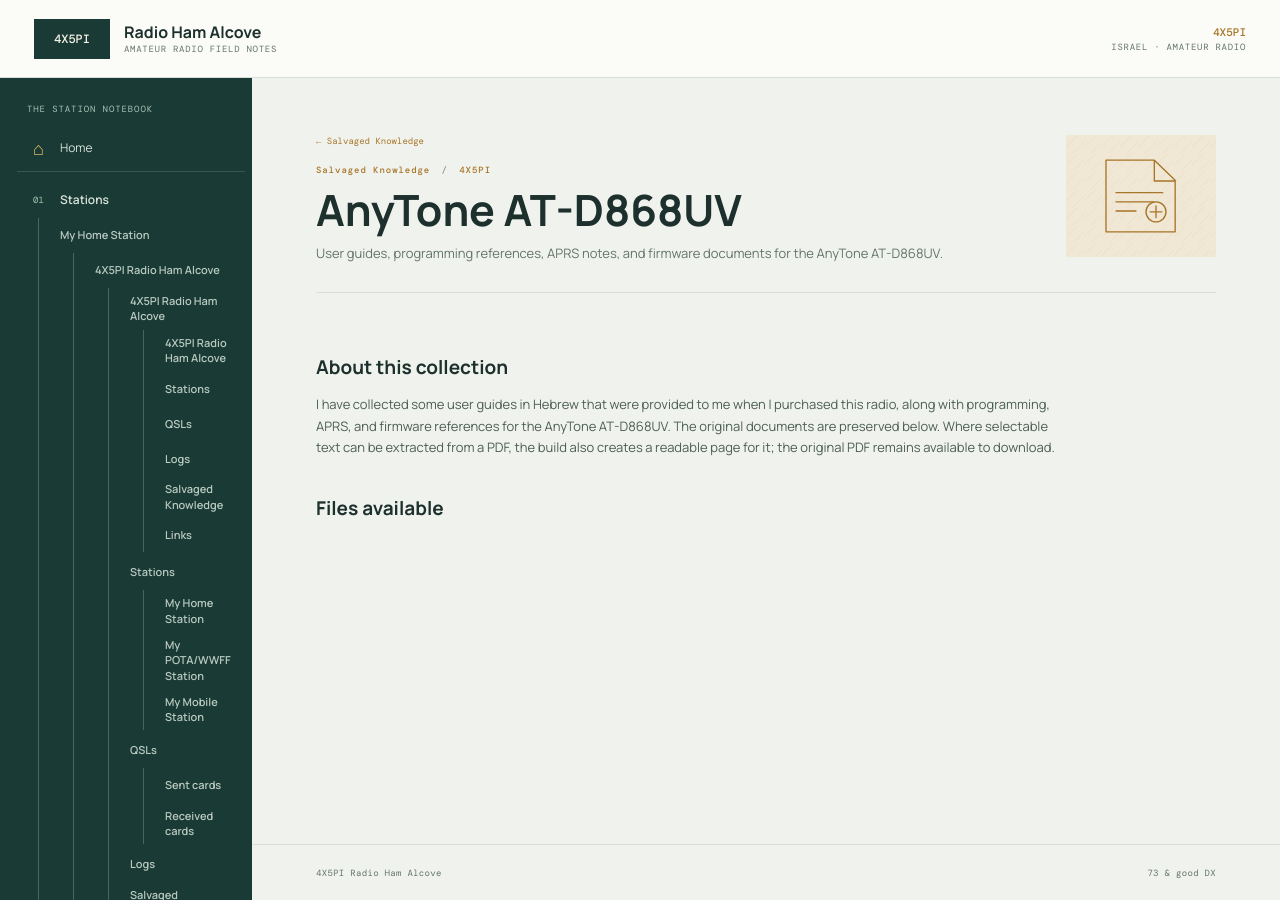
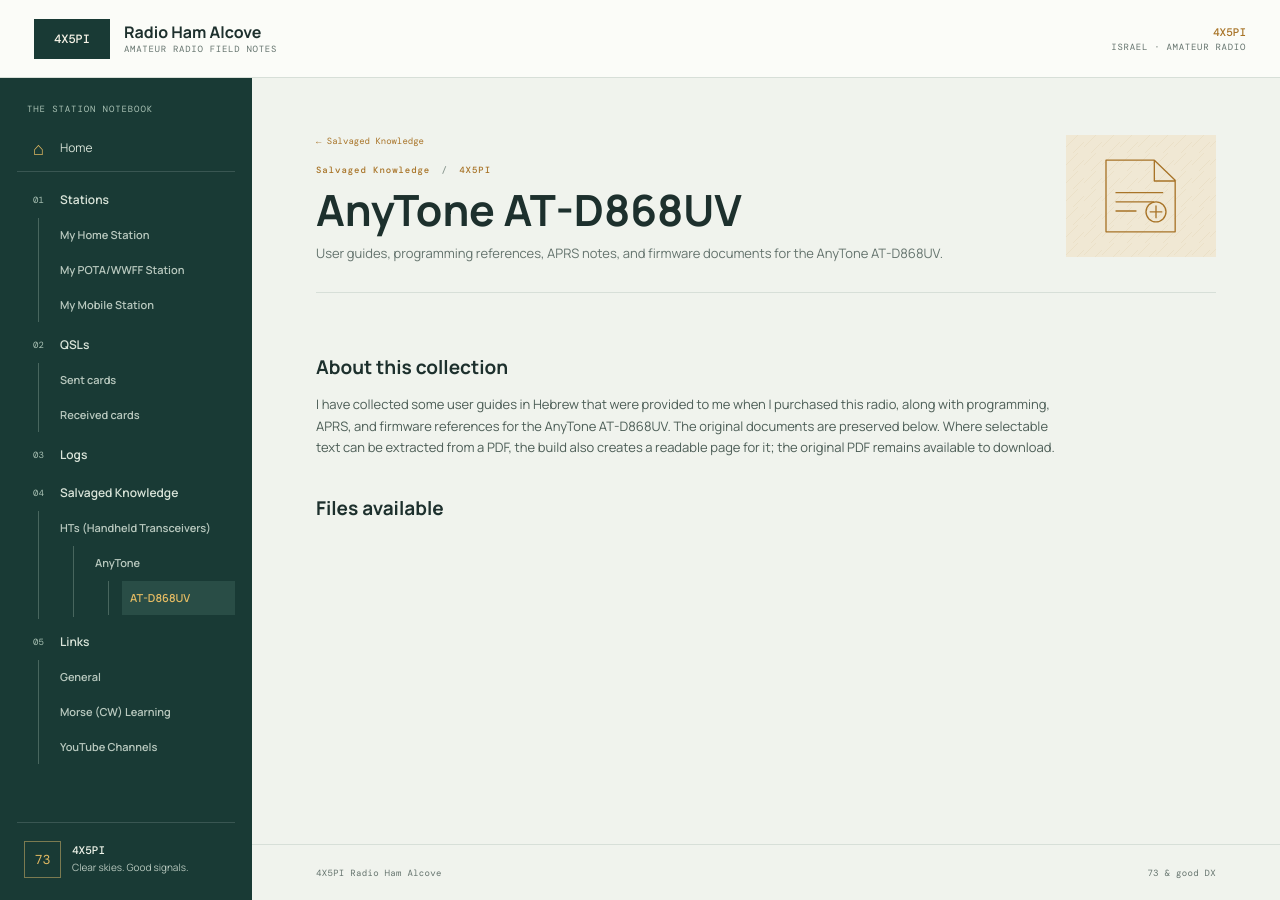
Before and after one commit to abutbul/4X5PI, a Jekyll site: the page built from salvaged-knowledge/Radios/HTs/Anytone/D868/index.md, in a window 1280 px wide. Built offline with Jekyll 4.4.1, drawn with Linux system fonts in a browser that asks for light colours.

Commit message:
feat: update navigation structure and enhance layout for better organization

```diff
--- a/_data/site.js
+++ b/_data/site.js
@@ -36,7 +36,7 @@ function staticFiles(directory) {
     const encodedPath = relativePath.split("/").map(encodeURIComponent).join("/");
     return [{
       name: entry.name,
-      ext: path.extname(entry.name),
+      extname: path.extname(entry.name),
       path: relativePath,
       url: `/${encodedPath}`
     }];
--- a/_layouts/default.html
+++ b/_layouts/default.html
@@ -16,36 +16,44 @@
         {% for top_item in top_pages %}
           <div class="nav-node nav-depth-0{% if page.nav_key == top_item.nav_key %} is-current{% endif %}">
             <a class="nav-parent" href="{{ top_item.url | relative_url }}"{% if page.url == top_item.url %} aria-current="page"{% endif %}><span class="nav-index">{{ top_item.nav_order | prepend: "0" }}</span><span>{{ top_item.nav_title | default: top_item.title | escape }}</span></a>
+            {% if top_item.nav_key %}
             {% assign level_one = site.pages | where: "parent", top_item.nav_key | sort: "nav_order" %}
             {% if level_one.size > 0 %}<div class="nav-children">
               {% for level_one_item in level_one %}
                 <div class="nav-node nav-depth-1{% if page.nav_key == level_one_item.nav_key %} is-current{% endif %}">
                   <a class="nav-parent" href="{{ level_one_item.url | relative_url }}"{% if page.url == level_one_item.url %} aria-current="page"{% endif %}><span>{{ level_one_item.nav_title | default: level_one_item.title | escape }}</span></a>
+                  {% if level_one_item.nav_key %}
                   {% assign level_two = site.pages | where: "parent", level_one_item.nav_key | sort: "nav_order" %}
                   {% if level_two.size > 0 %}<div class="nav-children">
                     {% for level_two_item in level_two %}
                       <div class="nav-node nav-depth-2{% if page.nav_key == level_two_item.nav_key %} is-current{% endif %}">
                         <a class="nav-parent" href="{{ level_two_item.url | relative_url }}"{% if page.url == level_two_item.url %} aria-current="page"{% endif %}><span>{{ level_two_item.nav_title | default: level_two_item.title | escape }}</span></a>
+                        {% if level_two_item.nav_key %}
                         {% assign level_three = site.pages | where: "parent", level_two_item.nav_key | sort: "nav_order" %}
                         {% if level_three.size > 0 %}<div class="nav-children">
                           {% for level_three_item in level_three %}
                             <div class="nav-node nav-depth-3{% if page.nav_key == level_three_item.nav_key %} is-current{% endif %}">
                               <a class="nav-parent" href="{{ level_three_item.url | relative_url }}"{% if page.url == level_three_item.url %} aria-current="page"{% endif %}><span>{{ level_three_item.nav_title | default: level_three_item.title | escape }}</span></a>
+                              {% if level_three_item.nav_key %}
                               {% assign level_four = site.pages | where: "parent", level_three_item.nav_key | sort: "nav_order" %}
                               {% if level_four.size > 0 %}<div class="nav-children">
                                 {% for level_four_item in level_four %}
                                   <div class="nav-node nav-depth-4{% if page.nav_key == level_four_item.nav_key %} is-current{% endif %}"><a class="nav-parent" href="{{ level_four_item.url | relative_url }}"{% if page.url == level_four_item.url %} aria-current="page"{% endif %}><span>{{ level_four_item.nav_title | default: level_four_item.title | escape }}</span></a></div>
                                 {% endfor %}
                               </div>{% endif %}
+                              {% endif %}
                             </div>
                           {% endfor %}
                         </div>{% endif %}
+                        {% endif %}
                       </div>
                     {% endfor %}
                   </div>{% endif %}
+                  {% endif %}
                 </div>
               {% endfor %}
             </div>{% endif %}
+            {% endif %}
           </div>
         {% endfor %}
       </nav>
--- a/_layouts/page.html
+++ b/_layouts/page.html
@@ -28,7 +28,7 @@ layout: default
   </header>
   {% if page.generated_pdf_page and page.source_pdf_url %}<p class="pdf-original-link"><a href="{{ page.source_pdf_url | relative_url }}" download>Download the original PDF</a></p>{% endif %}
   <div class="prose">{{ content }}</div>
-  {% assign child_key = page.section_key | default: page.nav_key %}
+  {% assign child_key = page.section_key %}
   {% if child_key %}
     {% assign children = site.pages | where: "parent", child_key | sort: "nav_order" %}
     {% if children.size > 0 %}
--- a/salvaged-knowledge/Radios/HTs/Anytone/D868/index.md
+++ b/salvaged-knowledge/Radios/HTs/Anytone/D868/index.md
@@ -16,13 +16,13 @@ I have collected some user guides in Hebrew that were provided to me when I purc
 
 {% assign radio_directory = "salvaged-knowledge/Radios/HTs/Anytone/D868/" %}
 {% assign model_files = site.static_files | sort: "name" %}
-<div class="radio-file-list">
+<div class="radio-file-list" markdown="0">
 {% for file in model_files %}
   {% assign normalized_path = file.path | replace: "\\", "/" %}
   {% if normalized_path contains radio_directory %}
-    {% assign extension = file.ext | downcase %}
+    {% assign extension = file.extname | downcase %}
     {% unless file.name contains ":Zone.Identifier" %}
-      <article class="radio-file">
+      <div class="radio-file">
         {% if extension == ".png" or extension == ".jpg" or extension == ".jpeg" or extension == ".webp" or extension == ".gif" %}
           <a class="radio-image-link" href="{{ file.url | relative_url | escape }}" download><img src="{{ file.url | relative_url | escape }}" alt="{{ file.name | escape }}" loading="lazy"></a>
         {% endif %}
@@ -35,7 +35,7 @@ I have collected some user guides in Hebrew that were provided to me when I purc
             {% if conversions.size == 0 %}<p class="conversion-unavailable">Text conversion unavailable; original PDF is linked above.</p>{% endif %}
           {% endif %}
         </div>
-      </article>
+      </div>
     {% endunless %}
   {% endif %}
 {% endfor %}
--- a/salvaged-knowledge/Radios/HTs/Anytone/index.md
+++ b/salvaged-knowledge/Radios/HTs/Anytone/index.md
@@ -2,6 +2,7 @@
 title: AnyTone
 nav_title: AnyTone
 nav_key: anytone
+section_key: anytone
 parent: hts
 theme_key: knowledge
 nav_order: 1
--- a/salvaged-knowledge/Radios/HTs/index.md
+++ b/salvaged-knowledge/Radios/HTs/index.md
@@ -2,6 +2,7 @@
 title: HTs (Handheld Transceivers)
 nav_title: HTs (Handheld Transceivers)
 nav_key: hts
+section_key: hts
 parent: knowledge
 theme_key: knowledge
 nav_order: 1
--- a/scripts/generate-pdf-pages.js
+++ b/scripts/generate-pdf-pages.js
@@ -94,8 +94,9 @@ async function main() {
       nav_order: index + 1,
       description: `Text extracted from ${entry.name}. Download the original PDF on the AnyTone AT-D868UV page.`,
       source_pdf: relativeSourcePath,
-        source_pdf_name: entry.name,
-        source_pdf_url: `/${relativeSourcePath.split("/").map(encodeURIComponent).join("/")}`,
+      source_pdf_name: entry.name,
+      source_pdf_url: `/${relativeSourcePath.split("/").map(encodeURIComponent).join("/")}`,
+      theme_key: "knowledge",
       generated_pdf_page: true,
       ...( /[\u0590-\u05ff]/.test(baseName) ? { lang: "he" } : {})
     };
```
Also changed, not shown: .eleventy.js, 1 other file.
